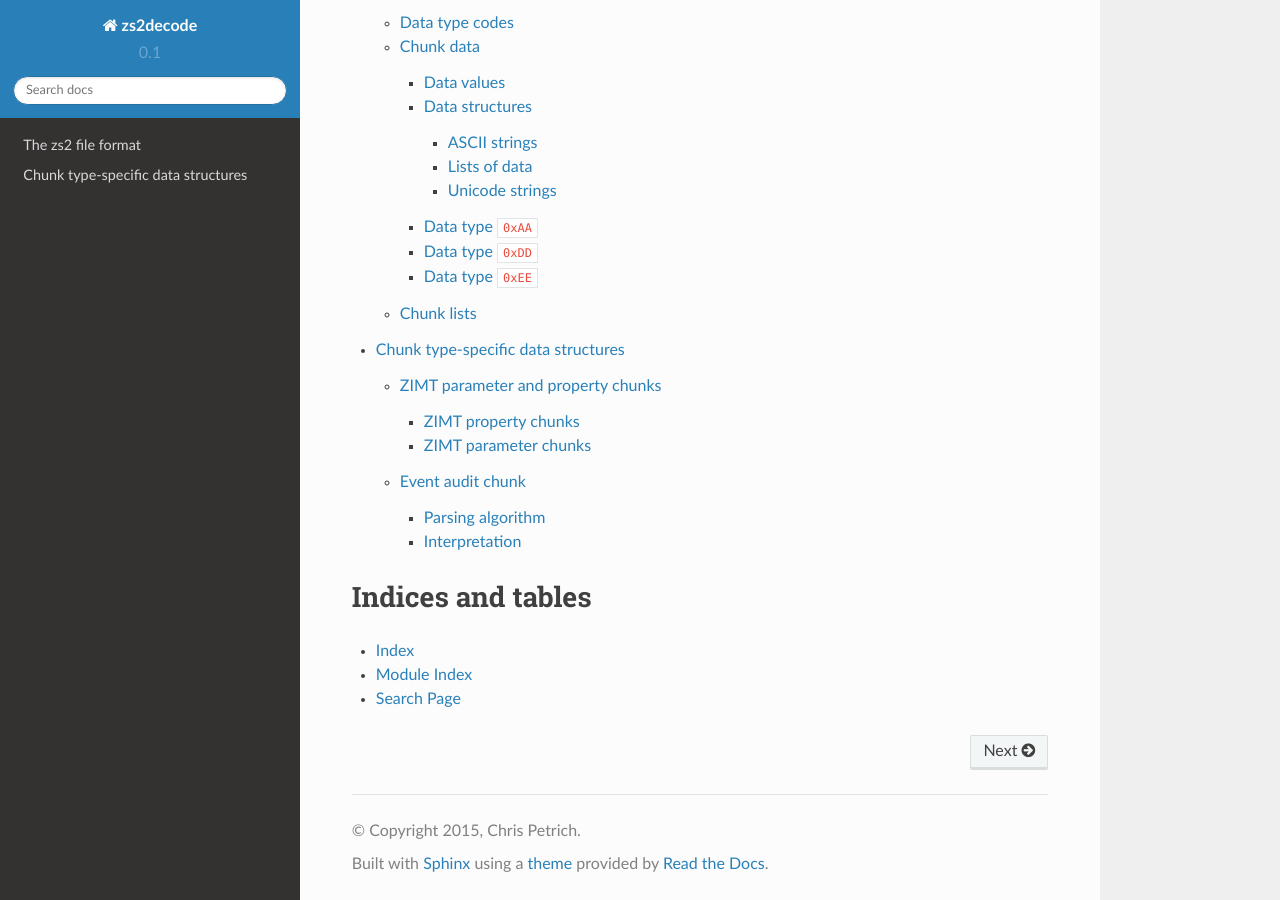
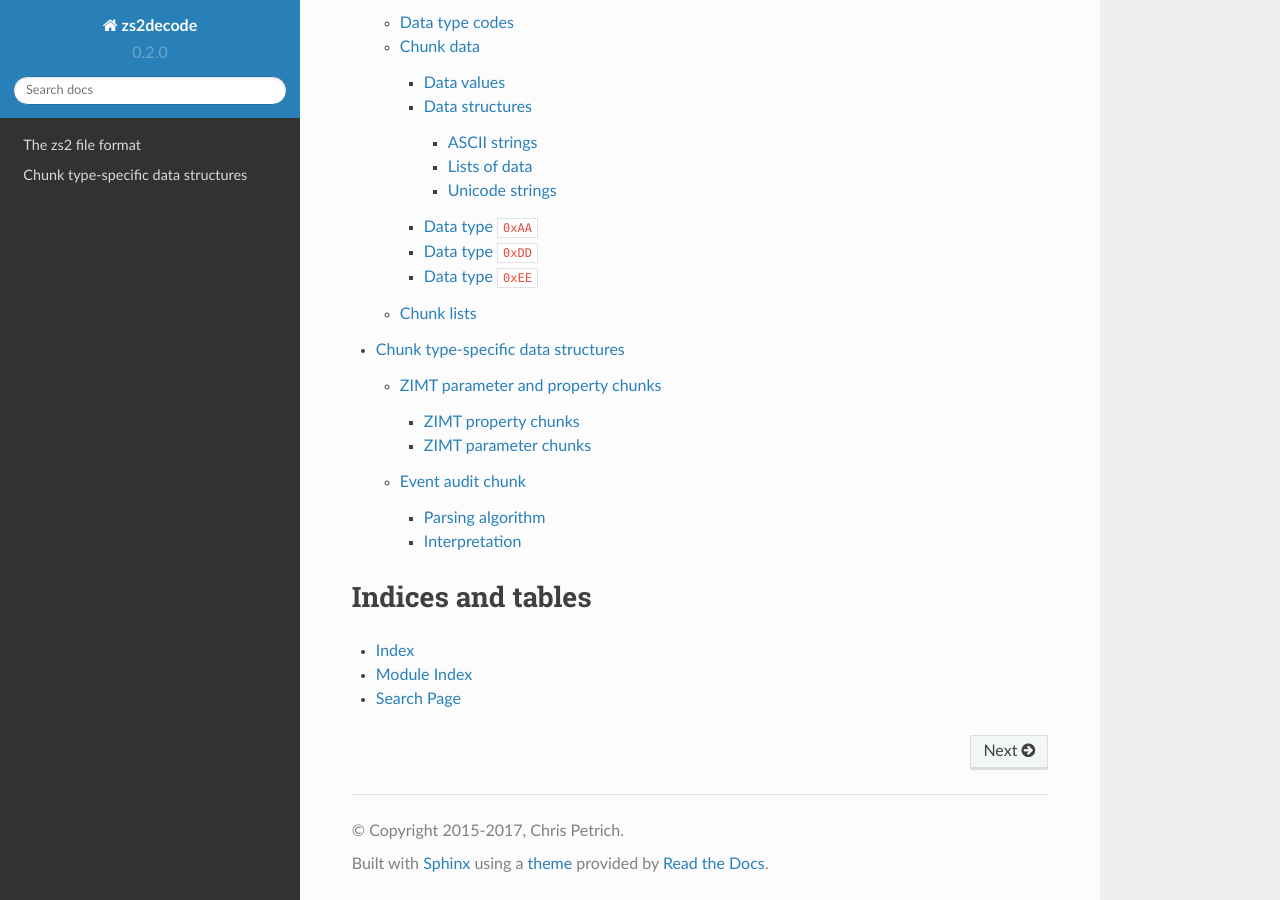
Before and after one commit to cpetrich/zs2decode, a Sphinx documentation site: the page built from docs/index.rst, in a window 1280 px wide and 900 px high, scrolled down 1379 px. Built offline with Sphinx 7.4.7 and the Read the Docs theme 2.0.0, drawn with Linux system fonts in a browser that asks for light colours.

Commit message:
bump version to 0.2.0

```diff
--- a/docs/conf.py
+++ b/docs/conf.py
@@ -48,7 +48,7 @@ master_doc = 'index'
 
 # General information about the project.
 project = u'zs2decode'
-copyright = u'2015, Chris Petrich'
+copyright = u'2015-2017, Chris Petrich'
 author = u'Chris Petrich'
 
 # The version info for the project you're documenting, acts as replacement for
@@ -56,7 +56,7 @@ author = u'Chris Petrich'
 # built documents.
 #
 # The short X.Y version.
-version = '0.1'
+version = '0.2.0'
 # The full version, including alpha/beta/rc tags.
 release = version
 
--- a/src/zs2decode/__init__.py
+++ b/src/zs2decode/__init__.py
@@ -1,5 +1,5 @@
 
-__version__ = "0.1"
+__version__ = "0.2.0"
 
 __title__ = "zs2decode"
 __description__ = "read Zwick zs2 and zp2 files"
@@ -9,4 +9,4 @@ __author__ = "Chris Petrich"
 __email__ = "cpetrich@users.noreply.github.com"
 
 __license__ = "MIT"
-__copyright__ = "Copyright (C) 2015 Chris Petrich"
+__copyright__ = "Copyright (C) 2015-2017 Chris Petrich"
```
